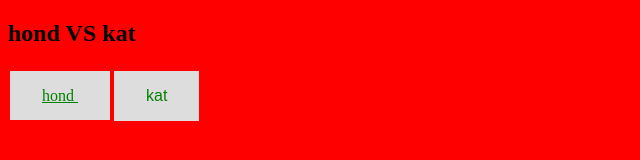
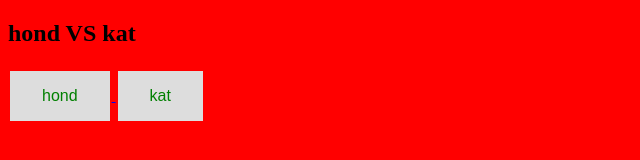
Before and after one commit to lunalauwers/lunalauwers.github.io, a plain HTML site: page knoppen.html in a window 1280 px wide. Shown: the full height of the page, 0-640 px from the left. Drawn offline with Linux system fonts and the light colour scheme.

Commit message:
Update knoppen.html

```diff
--- a/knoppen.html
+++ b/knoppen.html
@@ -27,7 +27,7 @@ body{
 
 <h2>hond VS kat</h2>
 
-  <a href="https://lunalauwers.github.io/index.html"
+  <a href="https://lunalauwers.github.io/index.html">
 <button class="btn">hond</button>
   </a>
 <button class="btn">kat</button>
```
